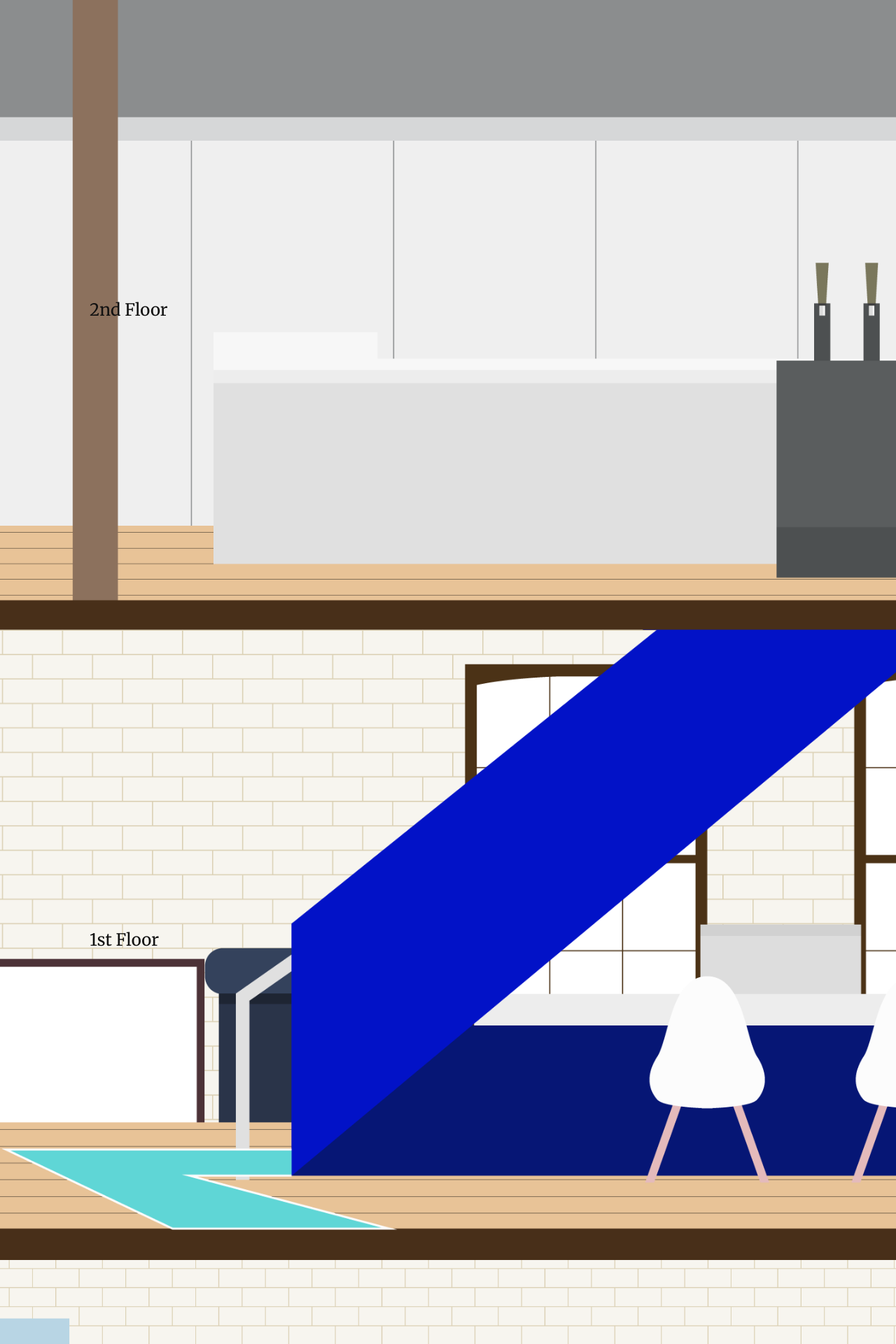
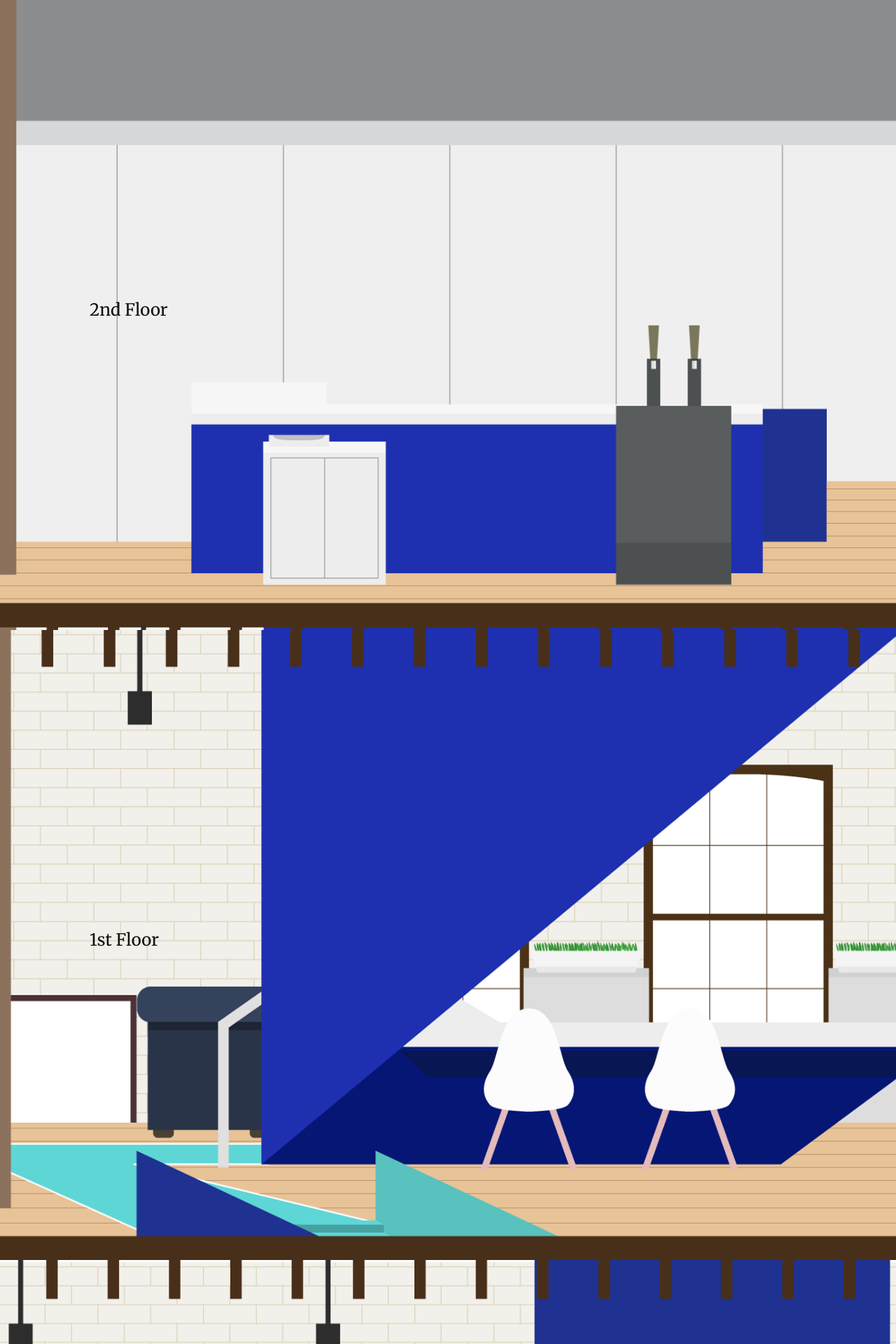
Before and after one commit to theReboot/cobrewrs, a Jekyll site: the page built from index.html, in a window 1280 px wide. Shown: the top 1920 px of the page at 70% size. Built offline with Jekyll 4.4.1, drawn with Linux system fonts in a browser that asks for light colours.

Commit message:
Added new images

```diff
--- a/index.html
+++ b/index.html
@@ -8,11 +8,7 @@ layout: home
   <div class="parallax__group">
 
     <div class="parallax__layer parallax__layer--back">
-      <img class="" src="{{ site.baseurl }}/img/2fl_back.png" alt="first floor" />
-    </div>
-
-    <div class="parallax__layer parallax__layer--mid">
-      <img class="" src="{{ site.baseurl }}/img/2fl_mid.png" alt="first floor" />
+      <img class="" src="{{ site.baseurl }}/img/2fl_flat.png" alt="second floor" />
     </div>
 
     <div class="infoWrap">
@@ -30,11 +26,7 @@ layout: home
   <div class="parallax__group">
 
     <div class="parallax__layer parallax__layer--back">
-      <img class="" src="{{ site.baseurl }}/img/1fl_back.png" alt="first floor" />
-    </div>
-
-    <div class="parallax__layer parallax__layer--mid">
-      <img class="" src="{{ site.baseurl }}/img/1fl_mid.png" alt="first floor" />
+      <img class="" src="{{ site.baseurl }}/img/1fl_flat.png" alt="first floor" />
     </div>
 
     <div class="infoWrap">
@@ -51,11 +43,7 @@ layout: home
   <div class="parallax__group">
 
     <div class="parallax__layer parallax__layer--back">
-      <img class="" src="{{ site.baseurl }}/img/0fl_back.png" alt="first floor" />
-    </div>
-
-    <div class="parallax__layer parallax__layer--mid">
-      <img class="" src="{{ site.baseurl }}/img/0fl_mid.png" alt="first floor" />
+      <img class="" src="{{ site.baseurl }}/img/0fl_flat.png" alt="lower level" />
     </div>
 
     <div class="infoWrap">
```
Also changed, not shown: img/0fl_flat.png (added), img/1fl_flat.png (added), img/2fl_flat.png (added).
